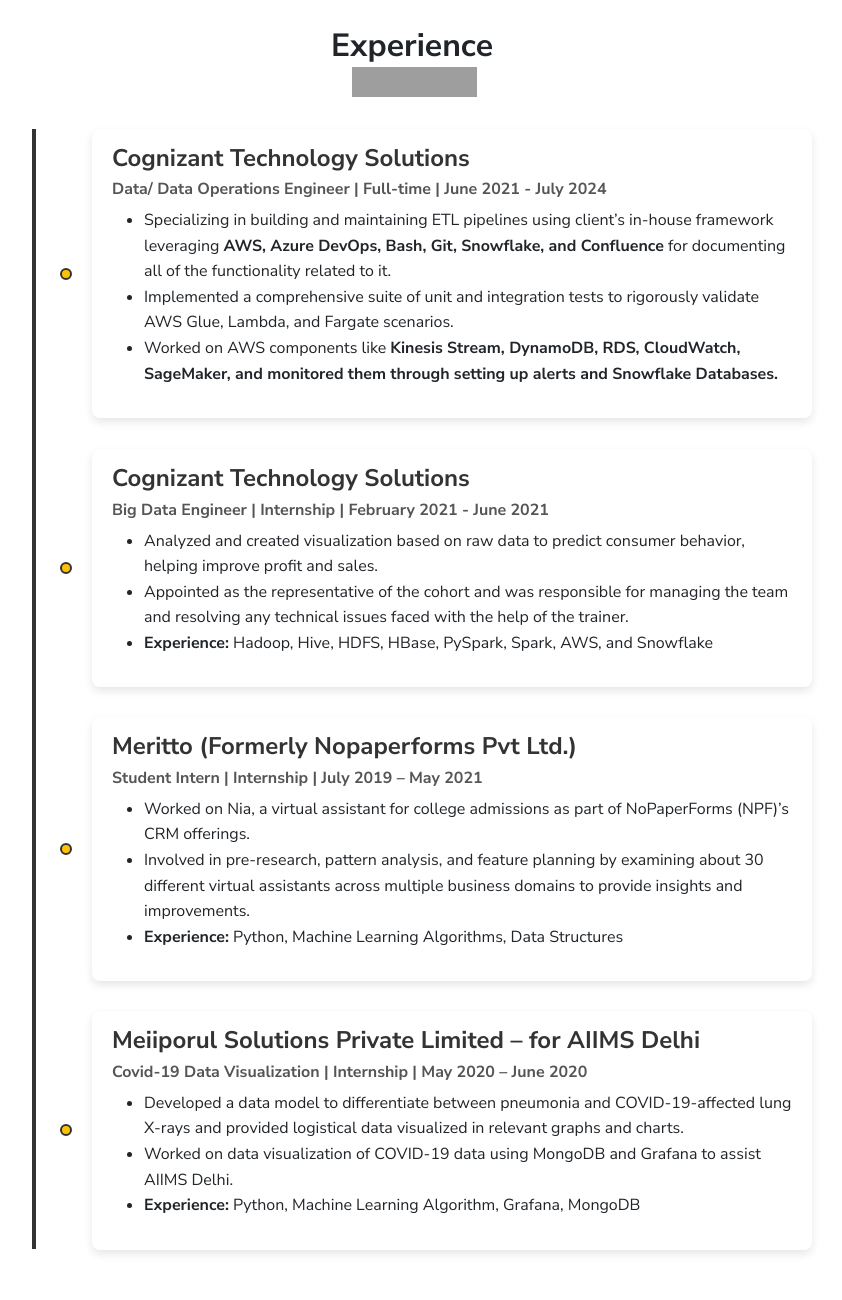
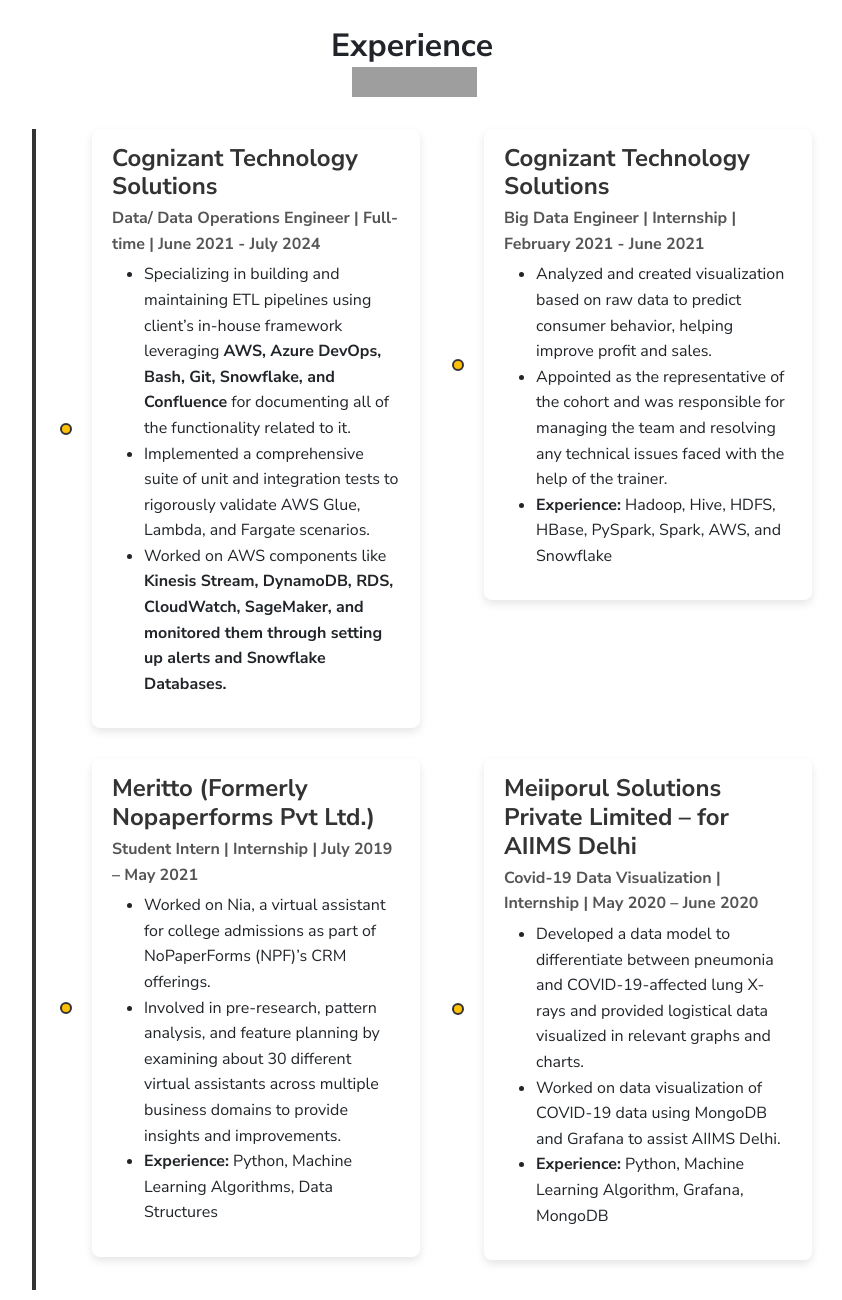
Before and after one commit to meghna-shekhar/Portfolio, a plain HTML site: page index.html in a window 1280 px wide. Shown: the part 4280-5580 px from the top of the page, without its empty margins (228-1070 px from the left). Drawn offline with Linux system fonts and the light colour scheme; grey boxes are pictures that could not be loaded; some icons are missing.

Commit message:
Update index.html
experience update for device screen compatibility

```diff
--- a/index.html
+++ b/index.html
@@ -460,7 +460,9 @@
       <h2 class="marker marker-center" data-aos="zoom-in" data-aos-duration="800">Experience</h2>
     </div>
     <div class="timeline">
+      <div class="row">
         <!-- Experience 1 -->
+        <div class="col-md-6">
           <div class="timeline-item" data-aos="fade-right" data-aos-duration="800" data-aos-delay="100">
             <div class="timeline-dot"></div>
             <div class="timeline-content">
@@ -473,7 +475,10 @@
               </ul>
             </div>
           </div>
+        </div>
+
         <!-- Experience 2 -->
+        <div class="col-md-6">
           <div class="timeline-item" data-aos="fade-left" data-aos-duration="800" data-aos-delay="200">
             <div class="timeline-dot"></div>
             <div class="timeline-content">
@@ -486,7 +491,10 @@
               </ul>
             </div>
           </div>
+        </div>
+
         <!-- Experience 3 -->
+        <div class="col-md-6">
           <div class="timeline-item" data-aos="fade-right" data-aos-duration="800" data-aos-delay="300">
             <div class="timeline-dot"></div>
             <div class="timeline-content">
@@ -499,7 +507,10 @@
               </ul>
             </div>
           </div>
+        </div>
+
         <!-- Experience 4 -->
+        <div class="col-md-6">
           <div class="timeline-item" data-aos="fade-left" data-aos-duration="800" data-aos-delay="400">
             <div class="timeline-dot"></div>
             <div class="timeline-content">
@@ -510,6 +521,8 @@
                 <li>Worked on data visualization of COVID-19 data using MongoDB and Grafana to assist AIIMS Delhi.</li>
                 <li><strong>Experience:</strong> Python, Machine Learning Algorithm, Grafana, MongoDB</li>
               </ul>
+            </div>
+          </div>
         </div>
       </div>
     </div>
```
Lines whose indentation alone changed are shown as unchanged.
